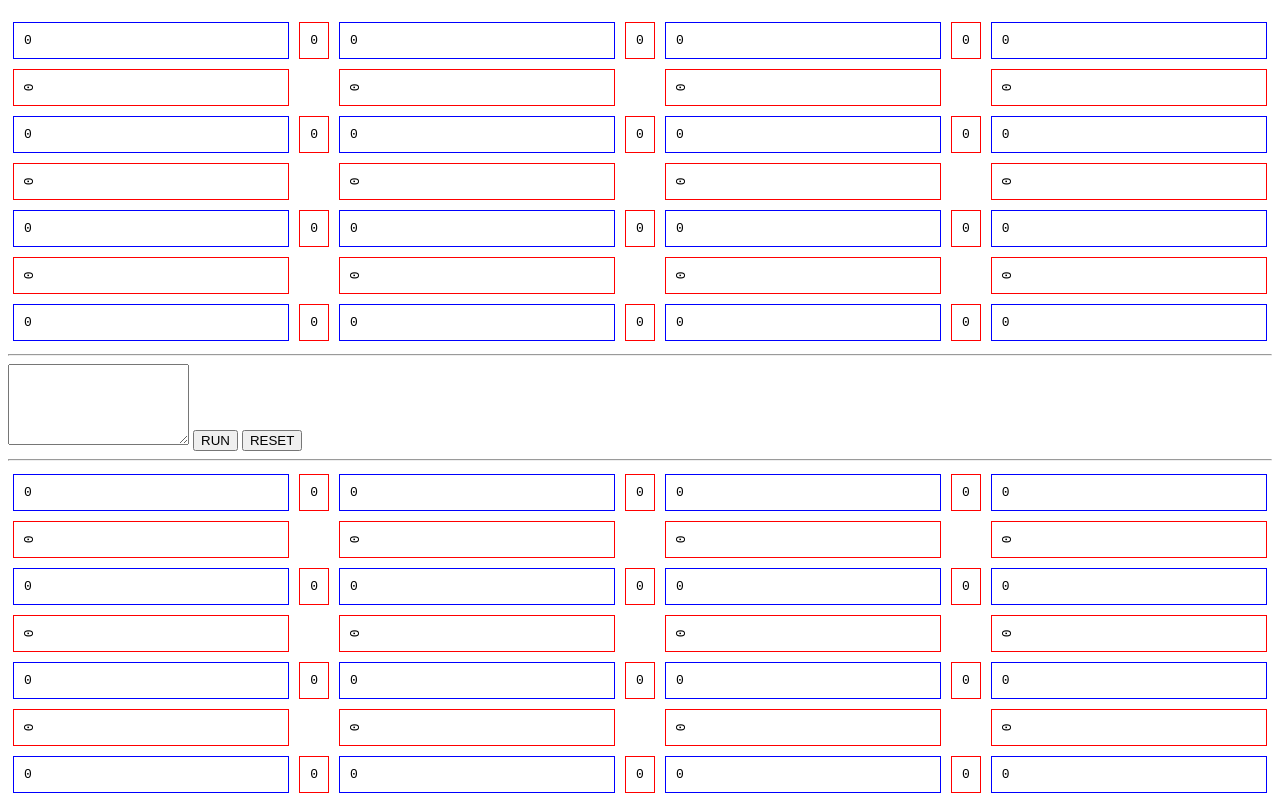
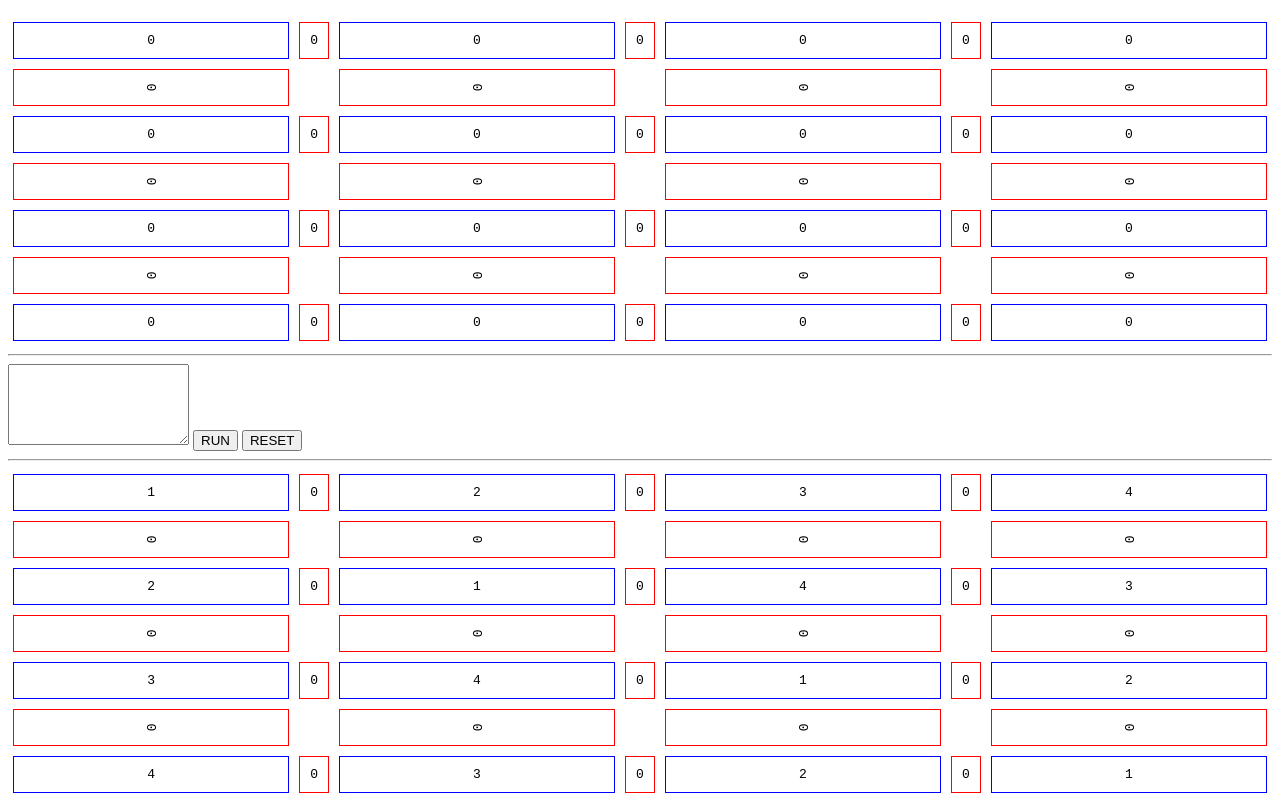
Before and after one commit to knife-maniac/INF402, a plain HTML site: page index.html in a window 1280 px wide. Both pictures are taken after a click on the button "RUN". Shown: the part 50-856 px from the top of the page. Drawn offline with Linux system fonts and the light colour scheme.

Commit message:
introduced solution grid

```diff
--- a/index.html
+++ b/index.html
@@ -52,7 +52,7 @@
 
             function update_rpl() {
                 let rpl = '';
-                const $all_cells = jQuery('div.cell');
+                const $all_cells = jQuery('#puzzle div.cell');
                 jQuery.each($all_cells,function(index,div) {
                     const $div = jQuery(div);
                     const value = $div.text();
@@ -62,7 +62,7 @@
                     }
                 });
 
-                const $all_operators = jQuery('div.operator');
+                const $all_operators = jQuery('#puzzle div.operator');
                 jQuery.each($all_operators,function(index,div) {
                     const $div = jQuery(div);
                     const value = $div.text();
@@ -77,6 +77,13 @@
                 $rpl.html(rpl);
             }
 
+            function update_solution(solution) {
+                const $solution = jQuery('#solution');
+                $solution.find('.cell').map(function(i,cell) {
+                    jQuery(cell).text(solution[i]);
+                });
+            }
+
             initialize();
 
             jQuery('#button_to_run').click(function() {
@@ -85,18 +92,7 @@
                 const dimacs = rpl2dimacs(rpl);
                 const solution_as_dimacs = solve(dimacs);
                 const solution_as_array = dimacs2pretty(solution_as_dimacs);
-                const $body = jQuery('body');
-
-console.log(solution_as_array);
-/*
-                const $solution_grid = jQuery('#solution_grid');
-                $solution_grid.remove();
-
-                const $table=jQuery('<table id="solution_grid">');
-                $table.append(solution_as_array.map(r=>'<tr>'+(r.map(c=>`<div>${c}</div>`))+'</tr>'))
-                $body.append($table);
-*/
-
+                update_solution(solution_as_array.flat());
             });
 
             jQuery('#button_to_reset').click(reset);
--- a/style.css
+++ b/style.css
@@ -5,9 +5,12 @@
 }
 
 .grid > div {
+    display: flex;
+    font-family: monospace;
     margin: 5px;
     padding: 10px;
-    font-family: monospace;
+    align-content: center;
+    justify-content: center;
 }
 
 .cell {
```
